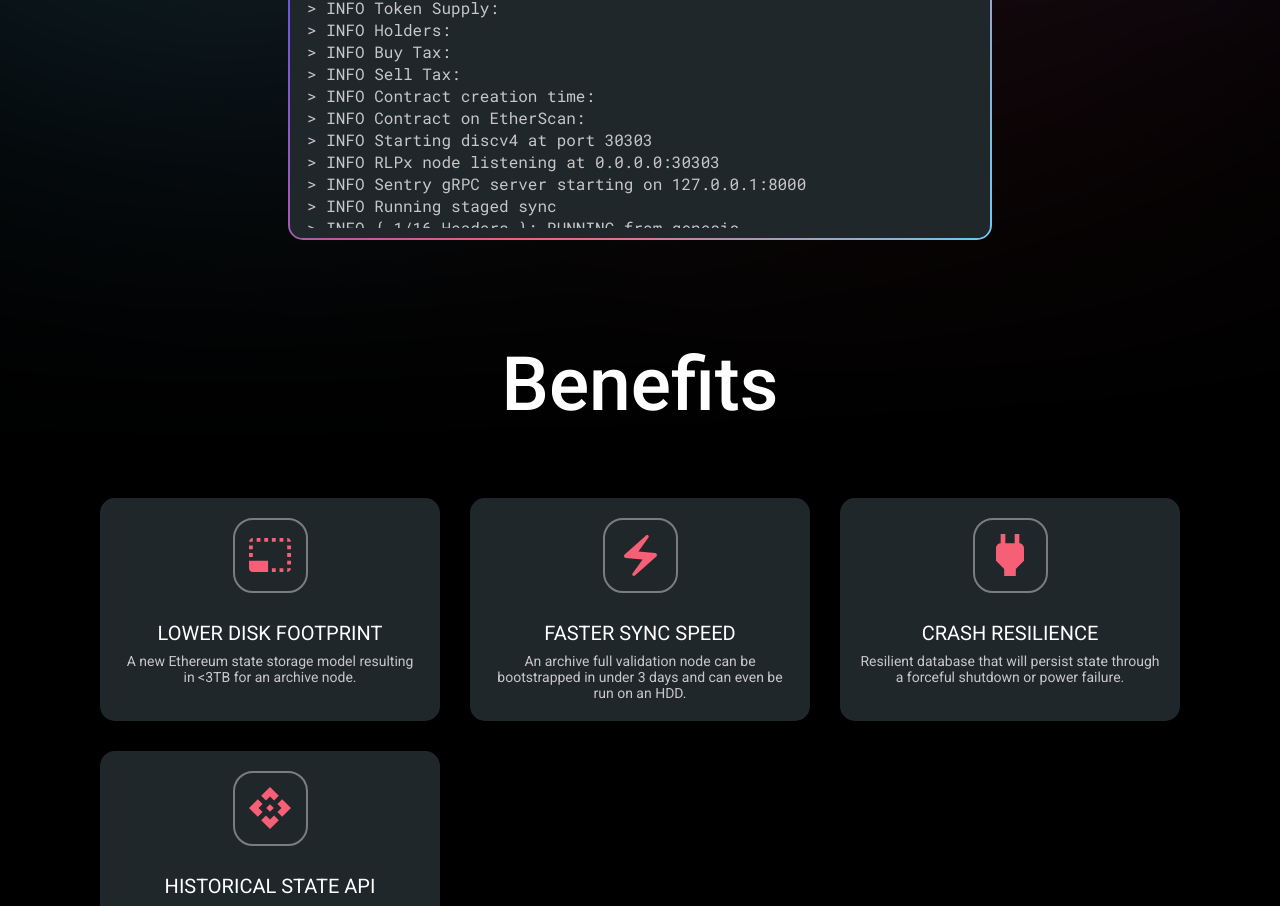
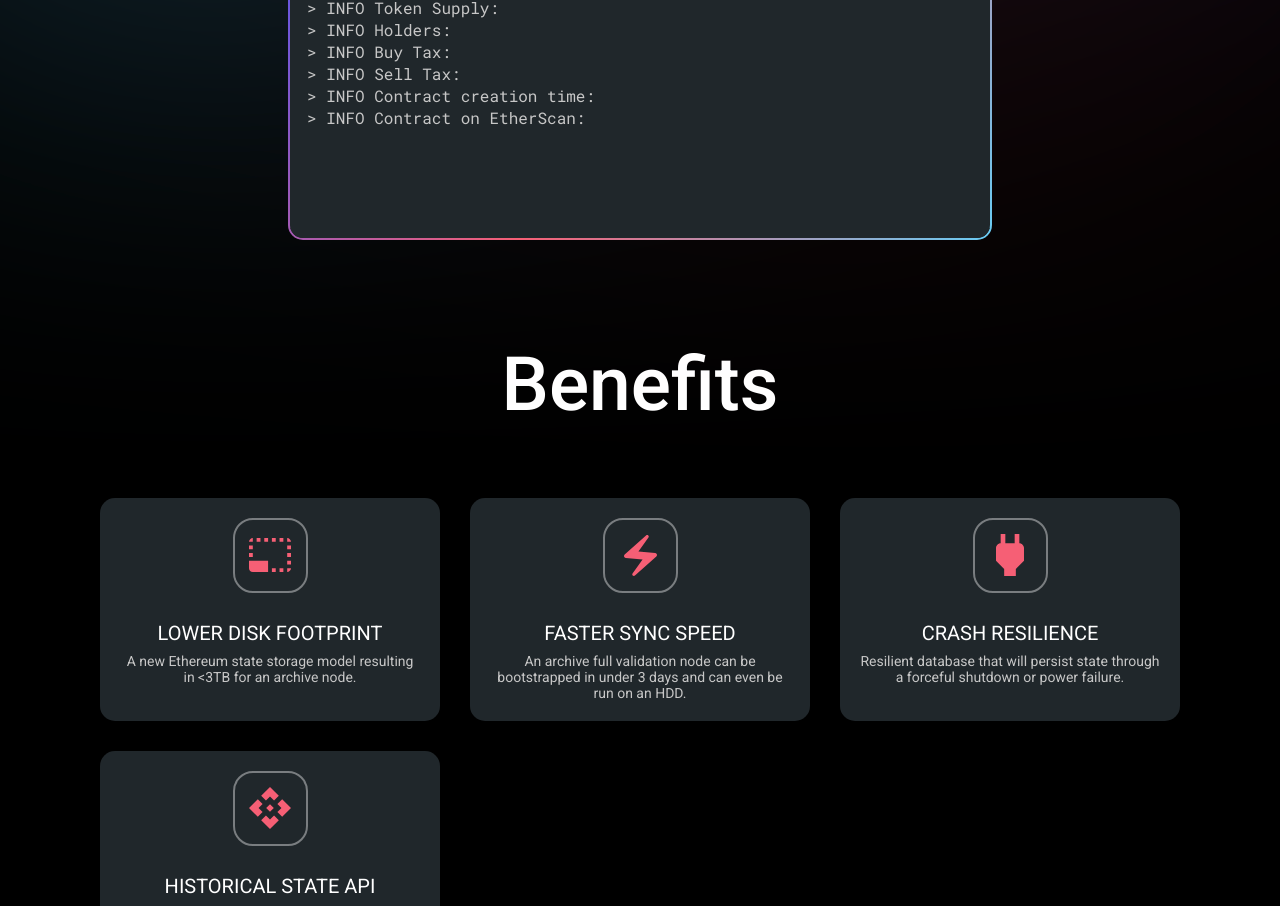
Before and after one commit to Satoshibas-com/LandingPage, a React (Create React App) app: page / in a window 1280 px wide. Shown: the part 997-1903 px from the top of the page. Built offline with nearby package versions, Linux system fonts and the light colour scheme.

Commit message:
Update Hero.tsx

```diff
--- a/src/components/Hero.tsx
+++ b/src/components/Hero.tsx
@@ -12,14 +12,6 @@ const terminalContent: string[] = [
   "> INFO Sell Tax:",
   "> INFO Contract creation time: ",
   "> INFO Contract on EtherScan: ",
-  "> INFO Starting discv4 at port 30303",
-  "> INFO RLPx node listening at 0.0.0.0:30303",
-  "> INFO Sentry gRPC server starting on 127.0.0.1:8000",
-  "> INFO Running staged sync",
-  "> INFO { 1/16 Headers }: RUNNING from genesis",
-  "> INFO { 1/16 Headers }: Awaiting chain tip from external consensus engine...",
-  "> INFO { 1/16 Headers }: Received chain tip hash: 0x8884…87ff, starting_download",
-  "> INFO { 1/16 Headers }: Requesting 1024 headers ending at the tip/0x8884277ed8b7e05724d93aba5fea39adc35759885808ab1001ec91b0d60087ff",
 ];
 
 const StyledHero = styled.div`
```
